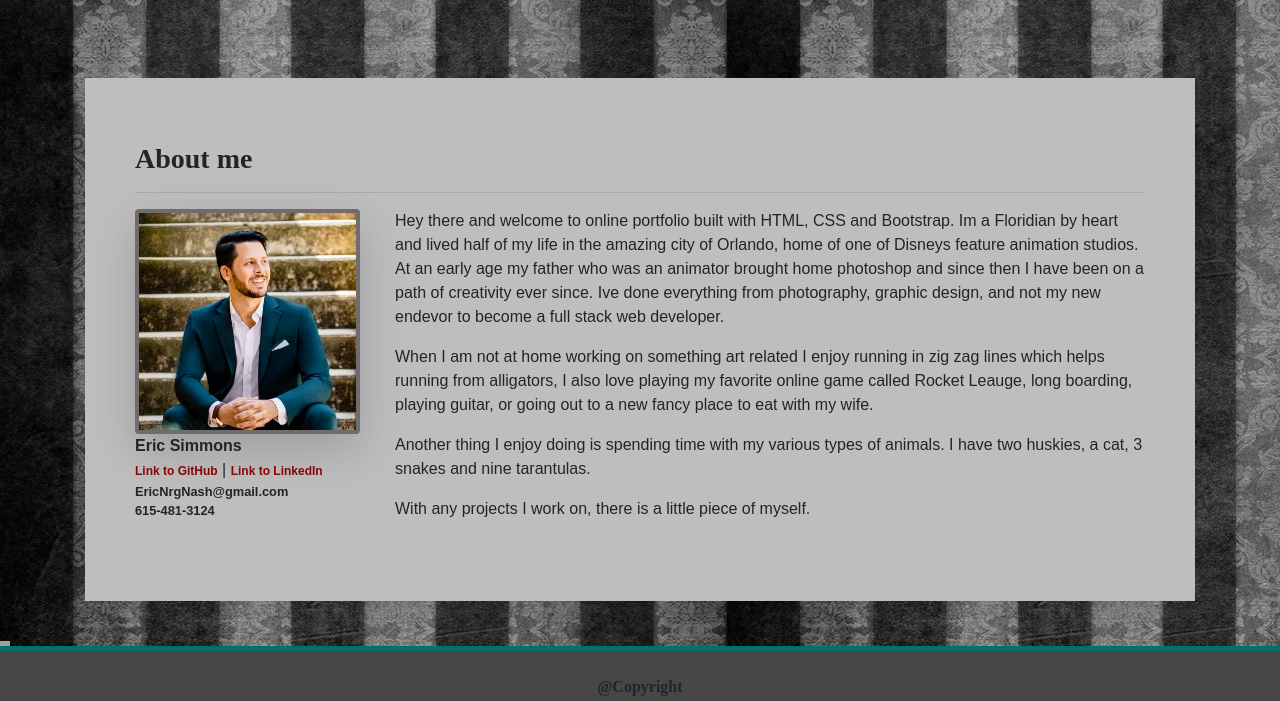
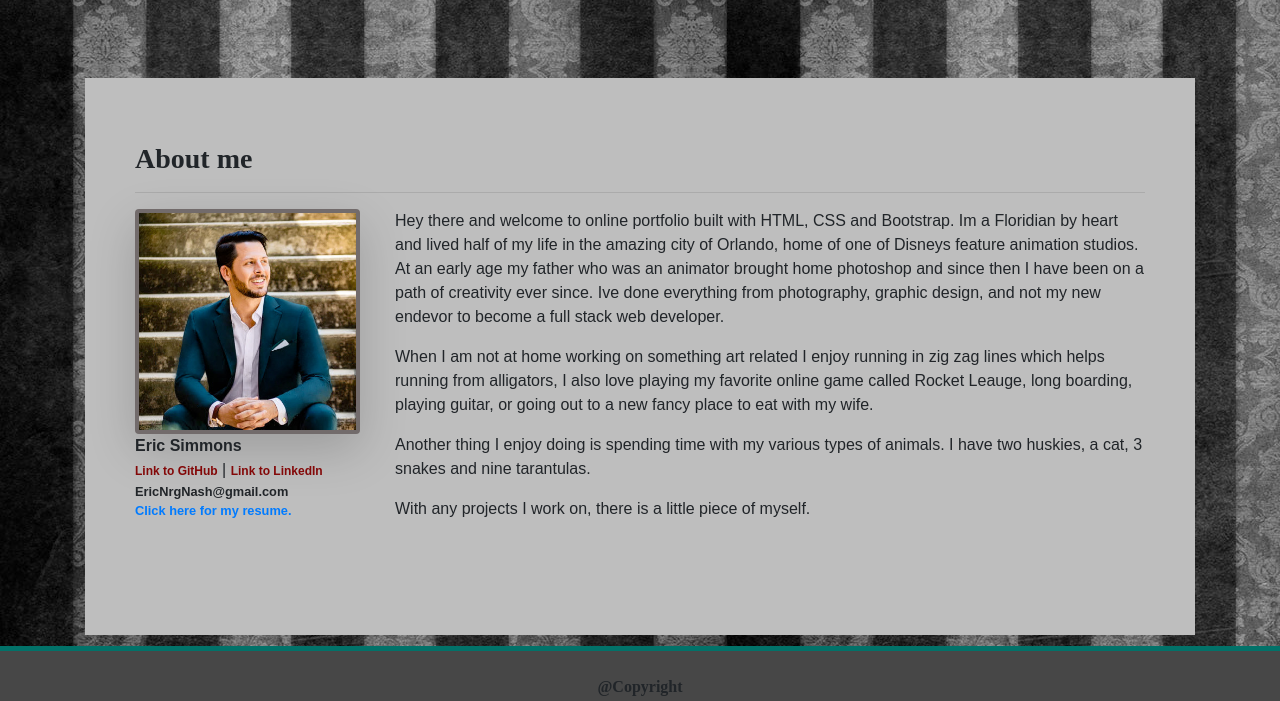
Before and after one commit to EricEnergy/portfolio_2.0_htmlcssbts, a plain HTML site: page index.html in a window 1280 px wide. Shown: the part 99-800 px from the top of the page. Drawn offline with nearby package versions, Linux system fonts and the light colour scheme; grey boxes are pictures that could not be loaded.

Commit message:
added my resume to my profile

```diff
--- a/index.html
+++ b/index.html
@@ -47,7 +47,10 @@
                     <strong> <a class="nav-link1" href="https://github.com/EricEnergy"> Link to GitHub</a></strong>  |
                     <strong> <a class="nav-link1" href="https://www.linkedin.com/in/ericsimmonsnash/"> Link to LinkedIn</a></strong>
                     <p class="small"><strong>EricNrgNash@gmail.com<br>
-                        615-481-3124<br></strong></p>
+                        <object data="resume.pdf" type="application/pdf" width="100%" height="800px">
+                            <p> <a href="Assets\Images\Eric_Simmons_Resume_11.30.pdf">Click here for my resume.</a></p>
+                          </object>
+                        <br></strong></p>
 
 
                 </div>
```
Also changed, not shown: 1 other file.
